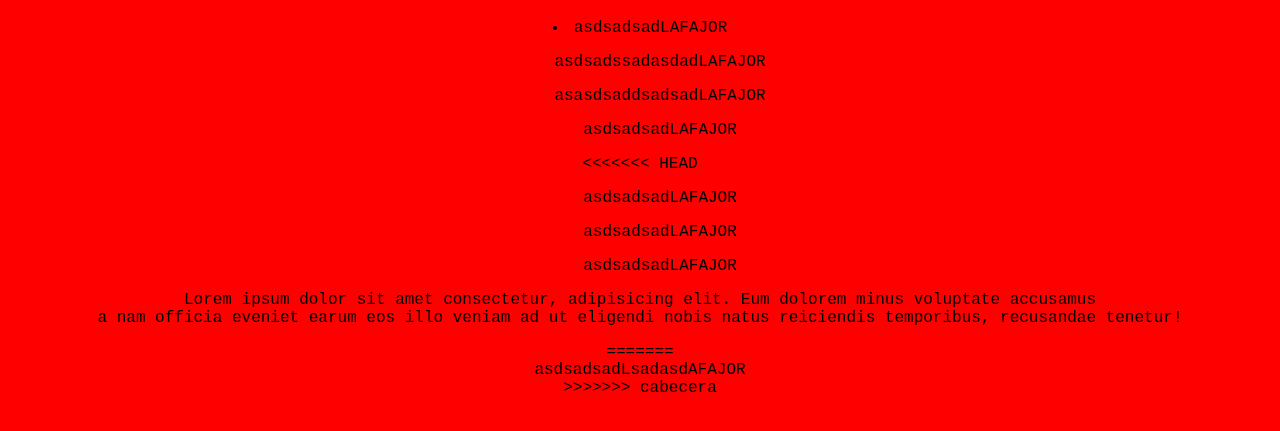
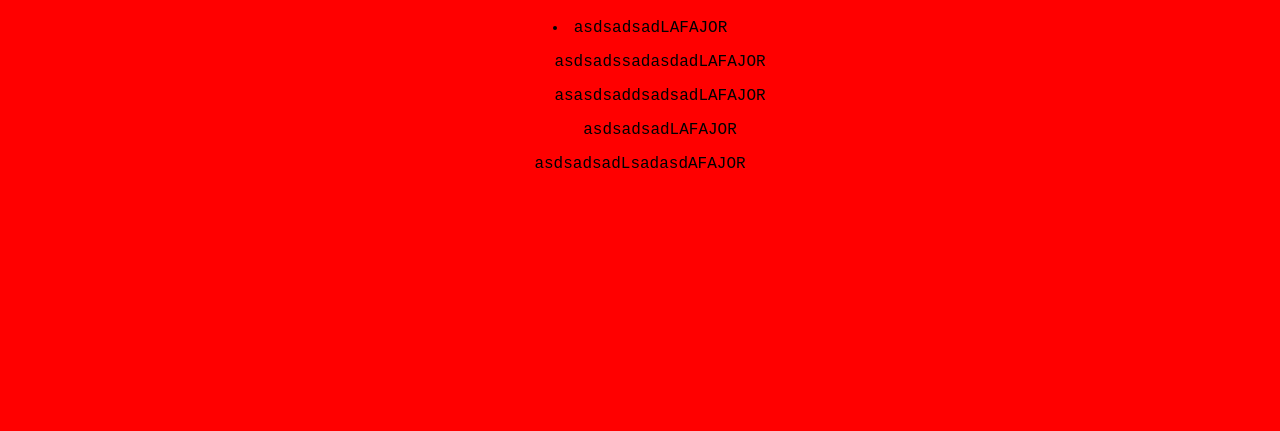
Before and after one commit to jjmadeo/PracticaGit, a plain HTML site: page index.html in a window 1280 px wide. Shown: the part 61-492 px from the top of the page. Drawn offline with Linux system fonts and the light colour scheme.

Commit message:
solucione el conflicto

```diff
--- a/index.html
+++ b/index.html
@@ -13,19 +13,6 @@
     <ul>asdsadssadasdadLAFAJOR</ul>
     <ul>asasdsaddsadsadLAFAJOR</ul>
     <ul>asdsadsadLAFAJOR</ul>
-<<<<<<< HEAD
-    <ul>asdsadsadLAFAJOR</ul>
-    <ul>asdsadsadLAFAJOR</ul>
-    <ul>asdsadsadLAFAJOR</ul></li>
-
-
-    <article>
-
-        <p>Lorem ipsum dolor sit amet consectetur, adipisicing elit. Eum dolorem minus voluptate accusamus <br> a nam officia eveniet earum eos illo veniam ad ut eligendi nobis natus reiciendis temporibus, recusandae tenetur!</p>
-
-    </article>
-=======
     <div>asdsadsadLsadasdAFAJOR</div></li>
->>>>>>> cabecera
 </body>
 </html>
```
